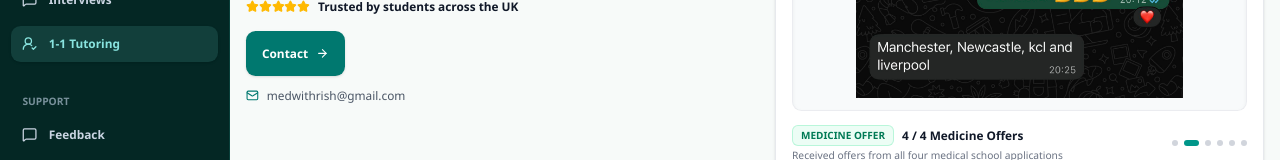
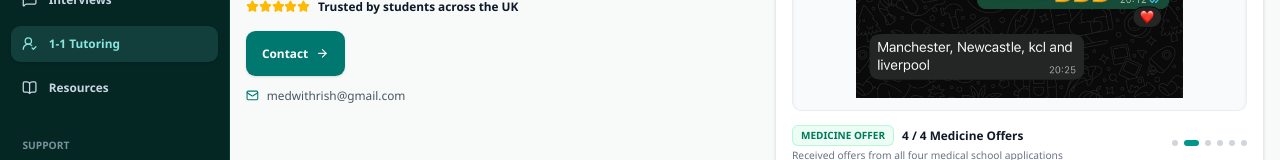
Before and after one commit to medwithrish-dot/medwithrish-site, a Next.js app: page /medicforest/tutoring in a window 1280 px wide. Shown: the part 271-431 px from the top of the page. Built offline with nearby package versions, Linux system fonts and the light colour scheme; no server answers.

Commit message:
Restore resources to public navigation

```diff
--- a/app/medicforest/interview/_components/InterviewMobileNav.tsx
+++ b/app/medicforest/interview/_components/InterviewMobileNav.tsx
@@ -25,6 +25,7 @@ const landingLinks = [
   ["UCAT (WIP)", "/ucat"],
   ["Interviews", "/interviews"],
   ["1-1 Tutoring", "/tutoring"],
+  ["Resources", "/resources"],
   ["Feedback", "/feedback"],
   ["Contact us", "/contact"],
 ] as const;
--- a/app/medicforest/interview/_components/InterviewSidebar.tsx
+++ b/app/medicforest/interview/_components/InterviewSidebar.tsx
@@ -102,6 +102,7 @@ const landingSections = [
         icon: UserRoundCheck,
         href: "/tutoring",
       },
+      { label: "Resources", icon: BookOpen, href: "/resources" },
     ],
   },
   {
```
